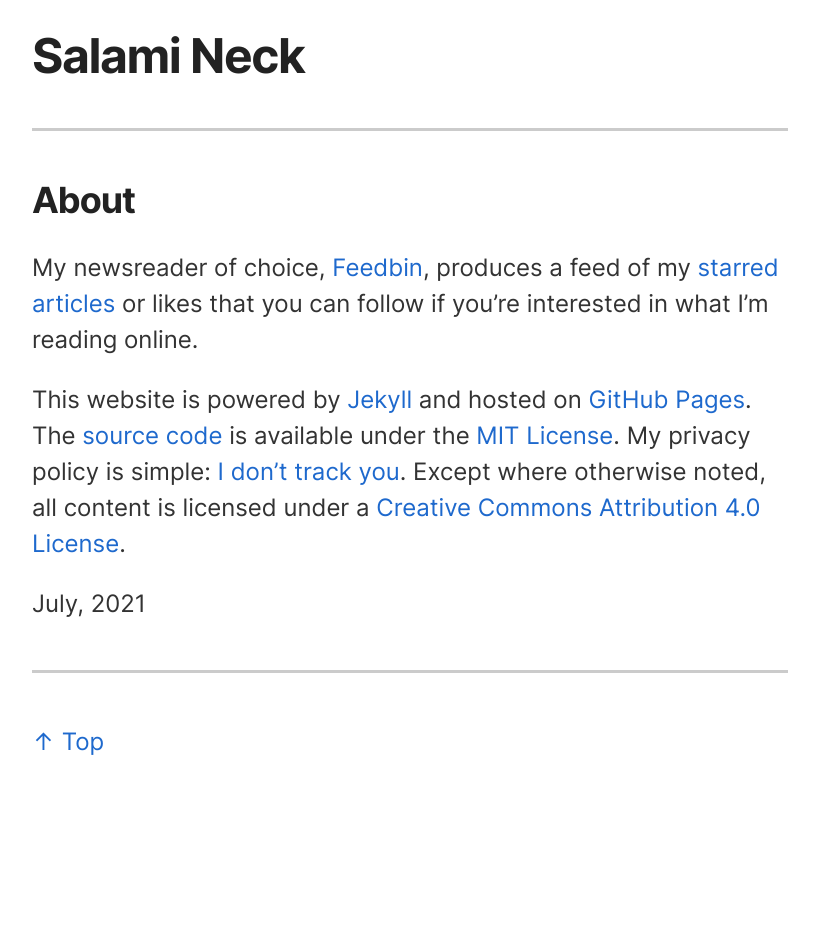
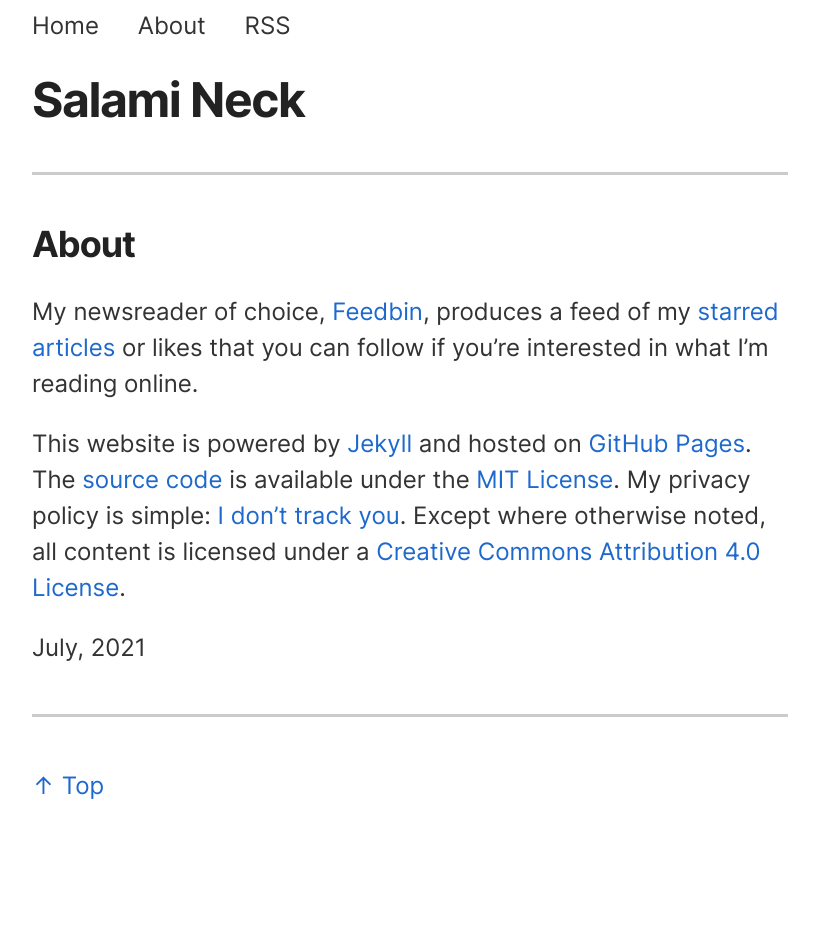
Before and after one commit to ajpwalser/ajpwalser.github.io, a Jekyll site: the page built from _posts/2021-07-09-about.md, in a window 1280 px wide. Shown: the whole page, without its empty margins (230-1049 px from the left). Built offline with Jekyll 4.4.1, drawn with Linux system fonts in a browser that asks for light colours; before the commit the page ends 900 px from its top, so only the background shows below that.

Commit message:
Update default.html

```diff
--- a/_layouts/default.html
+++ b/_layouts/default.html
@@ -10,6 +10,11 @@
 </head>
 <body>
    <div class="container">
+      <nav>
+   <a class="nav-button" href="/">Home</a>
+   <a class="nav-button" href="/about">About</a>
+   <a class="nav-button" href="/feed.xml">RSS</a>
+      </nav>
    <header>
       <h1>{{ site.title }}</h1>
    </header>
```
